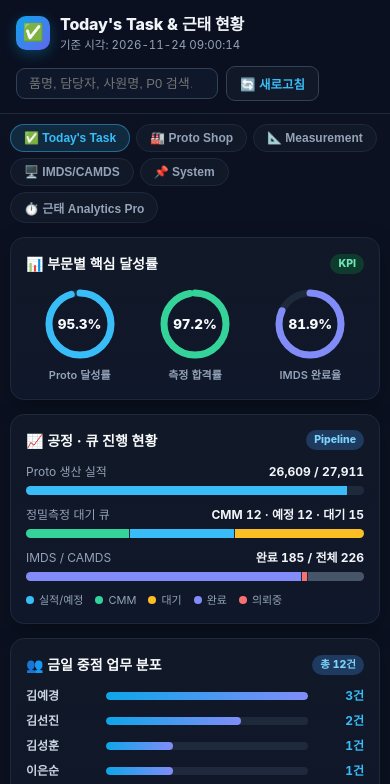
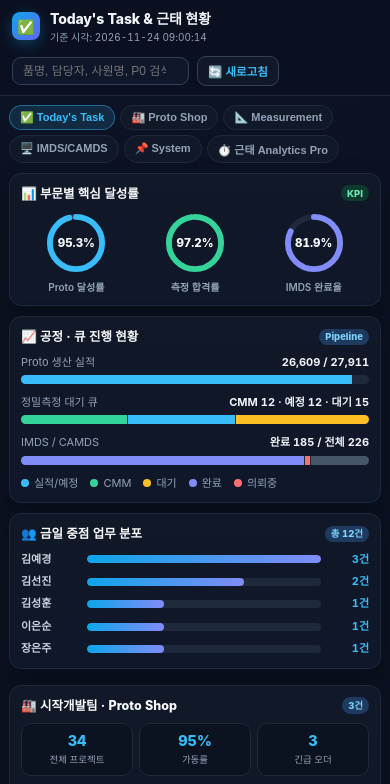
Before and after one commit to kimsw000020-ai/todays-task-board, a plain HTML site: page index.html in a window 390 px wide. Shown: the top 784 px of the page. Drawn offline with Linux system fonts and the light colour scheme.

Commit message:
Tune compact font sizes and spacing for mobile

```diff
--- a/index.html
+++ b/index.html
@@ -130,9 +130,36 @@ main{padding:16px}
 .empty{color:var(--dim);text-align:center;padding:18px;font-size:12.5px}
 .err{color:#fca5a5;background:#4c1d2433;border:1px solid #7f1d1d;border-radius:10px;padding:14px}
 footer{max-width:1220px;margin:10px auto 26px;padding:0 16px;color:var(--dim);font-size:11.5px;text-align:center}
-@media(max-width:520px){
-  main{padding:10px}.grid,.charts{grid-template-columns:1fr}
-  input.q{width:100%;max-width:none;flex:1}
+@media(max-width:600px){
+  body{font-size:12px;line-height:1.4}
+  header{padding:9px 12px}
+  .logo{width:28px;height:28px;font-size:14px;border-radius:8px}
+  .brand h1{font-size:14px}
+  .brand small{font-size:10px}
+  input.q{width:100%;max-width:none;flex:1;padding:6px 10px;font-size:12px}
+  button.rf{padding:6px 10px;font-size:11.5px}
+  main{padding:9px}
+  .tabs{gap:5px;margin-bottom:10px}
+  .tab{padding:5px 10px;font-size:11px}
+  .grid,.charts{grid-template-columns:1fr;gap:10px}
+  .card{padding:11px;border-radius:12px}
+  .card h2{font-size:12.5px;margin-bottom:9px}
+  .gauge svg,.gauge .gwrap{width:64px;height:64px}
+  .gauge .gval{font-size:11.5px}
+  .gauge .glbl{font-size:10px}
+  .stk-top,.wrow{font-size:11px}
+  .wrow{grid-template-columns:60px 1fr 42px;gap:6px}
+  .kpis{gap:6px;margin-bottom:9px}
+  .kpi{padding:7px 4px}
+  .kpi b{font-size:14.5px}
+  .kpi i{font-size:9.5px}
+  .tcard{padding:8px 10px}
+  .ttitle{font-size:12px}
+  .meta{gap:4px 6px;margin-top:5px;font-size:10.5px}
+  .chip{padding:1.5px 6px;font-size:10.5px}
+  .tag{font-size:9.5px;padding:1.5px 6px}
+  .sys-ul{font-size:11px;padding-left:14px}
+  .drow{font-size:11px;padding:6px 2px}
 }
 </style>
 </head>
```
